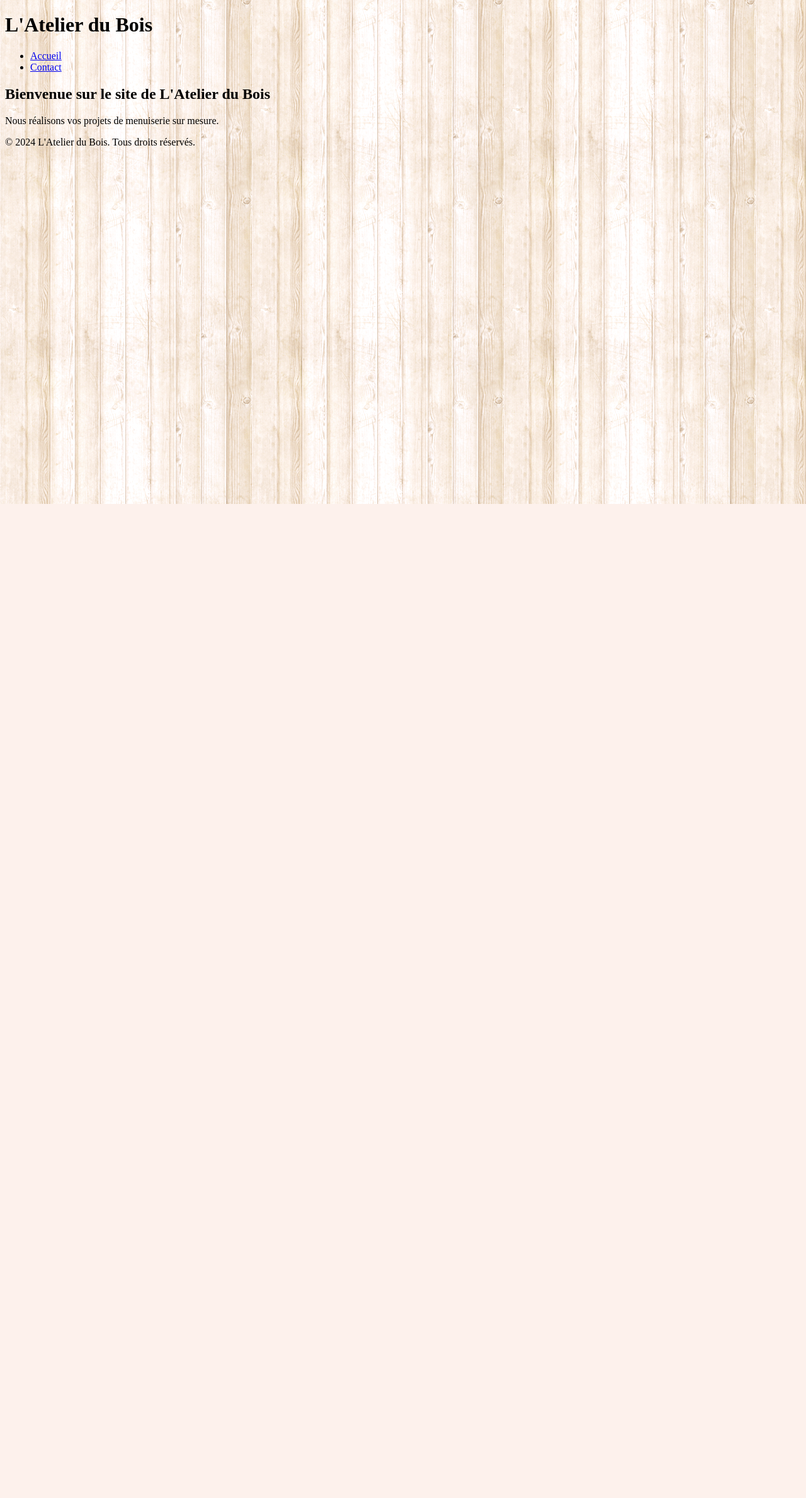
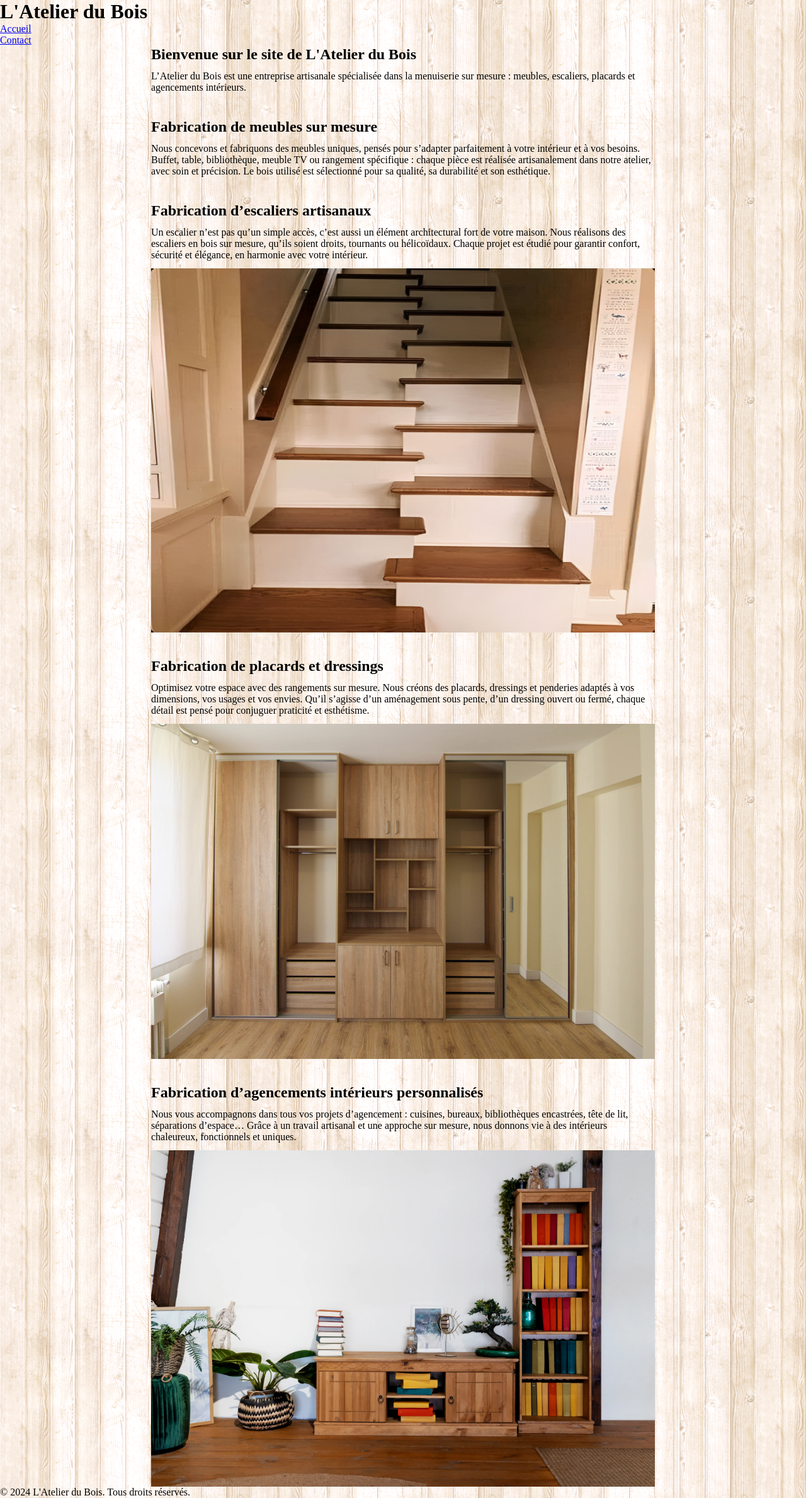
Before and after one commit to Aloula96/Atelier-du-bois, a PHP site: page / in a window 1280 px wide. Shown: the whole page at 63% size. Before the commit the page ends 800 px from the top, so only its background shows below. Run offline with PHP 8.4, Linux system fonts and the light colour scheme.

Commit message:
ajout du contenu et du style de l'index

```diff
--- a/assets/css/style.css
+++ b/assets/css/style.css
@@ -1,3 +1,29 @@
-body{
+* {
+    margin: 0;
+    padding: 0;
+    box-sizing: border-box;
+}
+
+body {
     background-image: url("/assets/img/background2.png");
 }
+
+main {
+    margin: 0 10px;
+    display: flex;
+    flex-direction: column;
+    align-items: center;
+    gap: 40px;
+}
+
+section {
+    max-width: 800px;
+    display: flex;
+    flex-direction: column;
+    gap: 12px;
+}
+
+section img {
+    max-width: 100%;
+    object-fit: contain;
+}
--- a/index.php
+++ b/index.php
@@ -1,6 +1,49 @@
 <?php include 'partials/header.php'; ?>
 <main>
-    <h2>Bienvenue sur le site de L'Atelier du Bois</h2>
-    <p>Nous réalisons vos projets de menuiserie sur mesure.</p>
+    <section>
+        <h2>Bienvenue sur le site de L'Atelier du Bois</h2>
+        <p>
+            L’Atelier du Bois est une entreprise artisanale spécialisée dans la menuiserie sur mesure : meubles, escaliers, placards et agencements intérieurs.
+        </p>
+    </section>
+
+    <section>
+        <h2>Fabrication de meubles sur mesure</h2>
+        <p>
+            Nous concevons et fabriquons des meubles uniques, pensés pour s’adapter parfaitement à votre intérieur et à vos besoins.
+            Buffet, table, bibliothèque, meuble TV ou rangement spécifique : chaque pièce est réalisée artisanalement dans notre atelier, avec soin et précision.
+            Le bois utilisé est sélectionné pour sa qualité, sa durabilité et son esthétique.
+        </p>
+    </section>
+
+    <section>
+        <h2>Fabrication d’escaliers artisanaux</h2>
+        <p>
+            Un escalier n’est pas qu’un simple accès, c’est aussi un élément architectural fort de votre maison.
+            Nous réalisons des escaliers en bois sur mesure, qu’ils soient droits, tournants ou hélicoïdaux.
+            Chaque projet est étudié pour garantir confort, sécurité et élégance, en harmonie avec votre intérieur.
+        </p>
+        <img src="/assets/img/escalier.jpg" alt="Escalier artisanal en bois">
+    </section>
+
+    <section>
+        <h2>Fabrication de placards et dressings</h2>
+        <p>
+            Optimisez votre espace avec des rangements sur mesure.
+            Nous créons des placards, dressings et penderies adaptés à vos dimensions, vos usages et vos envies.
+            Qu’il s’agisse d’un aménagement sous pente, d’un dressing ouvert ou fermé, chaque détail est pensé pour conjuguer praticité et esthétisme.
+        </p>
+        <img src="/assets/img/placard.jpg" alt="Placard artisanal en bois">
+    </section>
+
+    <section>
+        <h2>Fabrication d’agencements intérieurs personnalisés</h2>
+        <p>
+            Nous vous accompagnons dans tous vos projets d’agencement : cuisines, bureaux, bibliothèques encastrées, tête de lit, séparations d’espace…
+            Grâce à un travail artisanal et une approche sur mesure, nous donnons vie à des intérieurs chaleureux, fonctionnels et uniques.
+        </p>
+        <img src="/assets/img/agencement.webp" alt="Pièce agencée avec des meubles en bois">
+    </section>
+
 </main>
 <?php include 'partials/footer.php'; ?>
```
